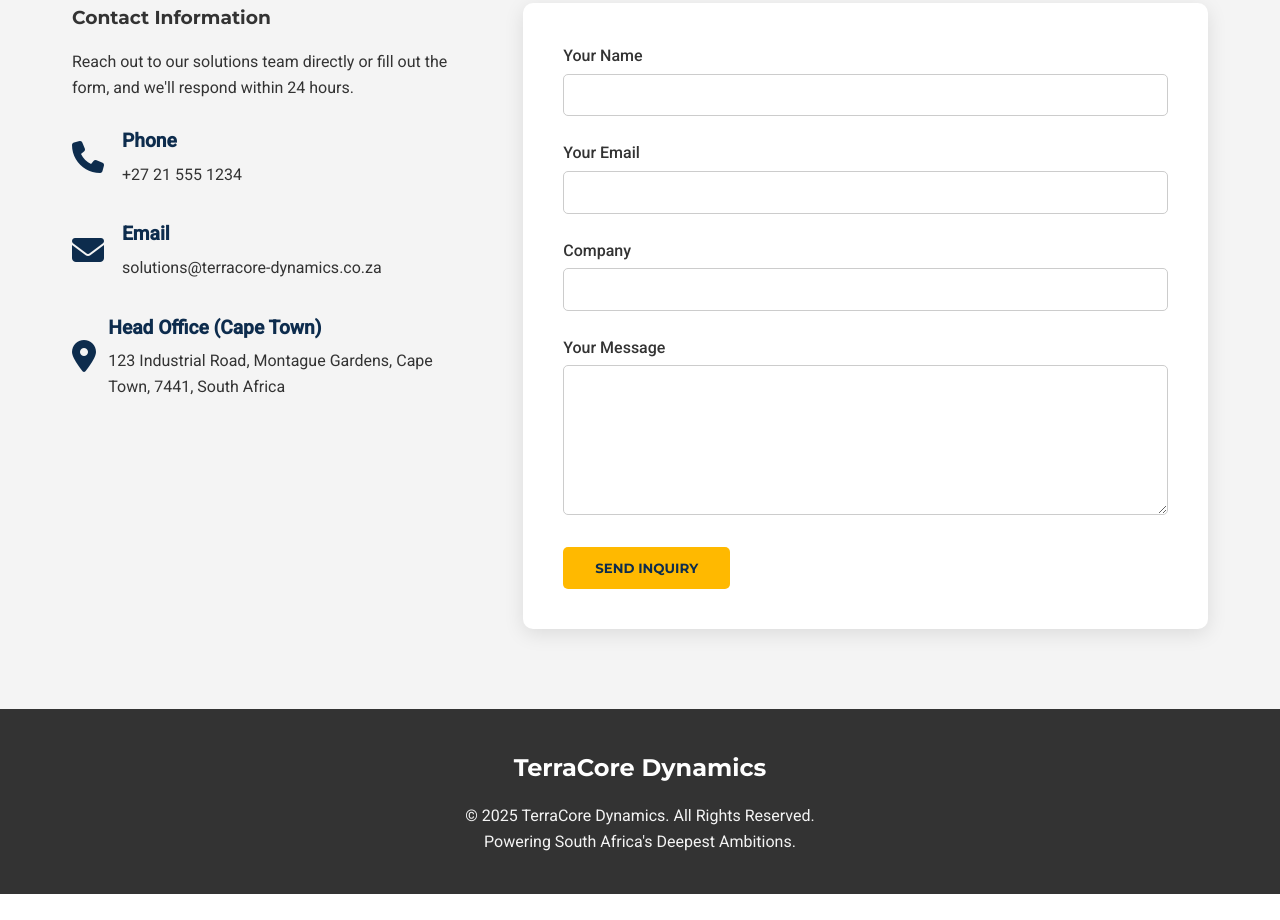
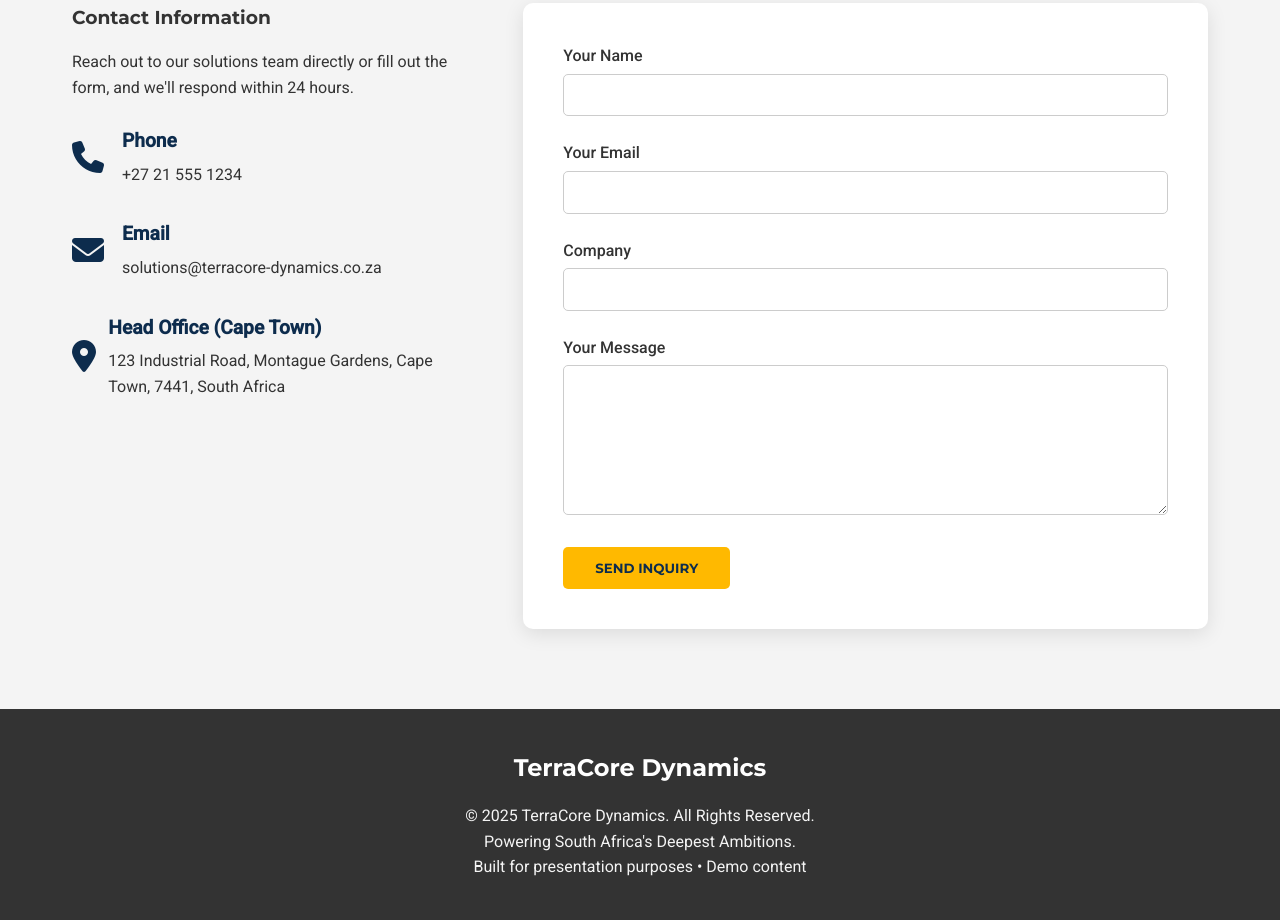
Before and after one commit to Munyabelden/TerraCore, a plain HTML site: page index.html in a window 1280 px wide. Shown: the part 4612-5532 px from the top of the page. Before the commit the page ends 5506 px from the top, so only its background shows below. Drawn offline with Linux system fonts and the light colour scheme.

Commit message:
Teracore

```diff
--- a/index.html
+++ b/index.html
@@ -223,7 +223,7 @@
     <footer>
         <div class="container">
             <div class="footer-logo">TerraCore Dynamics</div>
-            <p>&copy; 2025 TerraCore Dynamics. All Rights Reserved. <br> Powering South Africa's Deepest Ambitions.</p>
+            <p>&copy; 2025 TerraCore Dynamics. All Rights Reserved. <br> Powering South Africa's Deepest Ambitions. <br> Built for presentation purposes • Demo content<p>
         </div>
     </footer>
 
```
